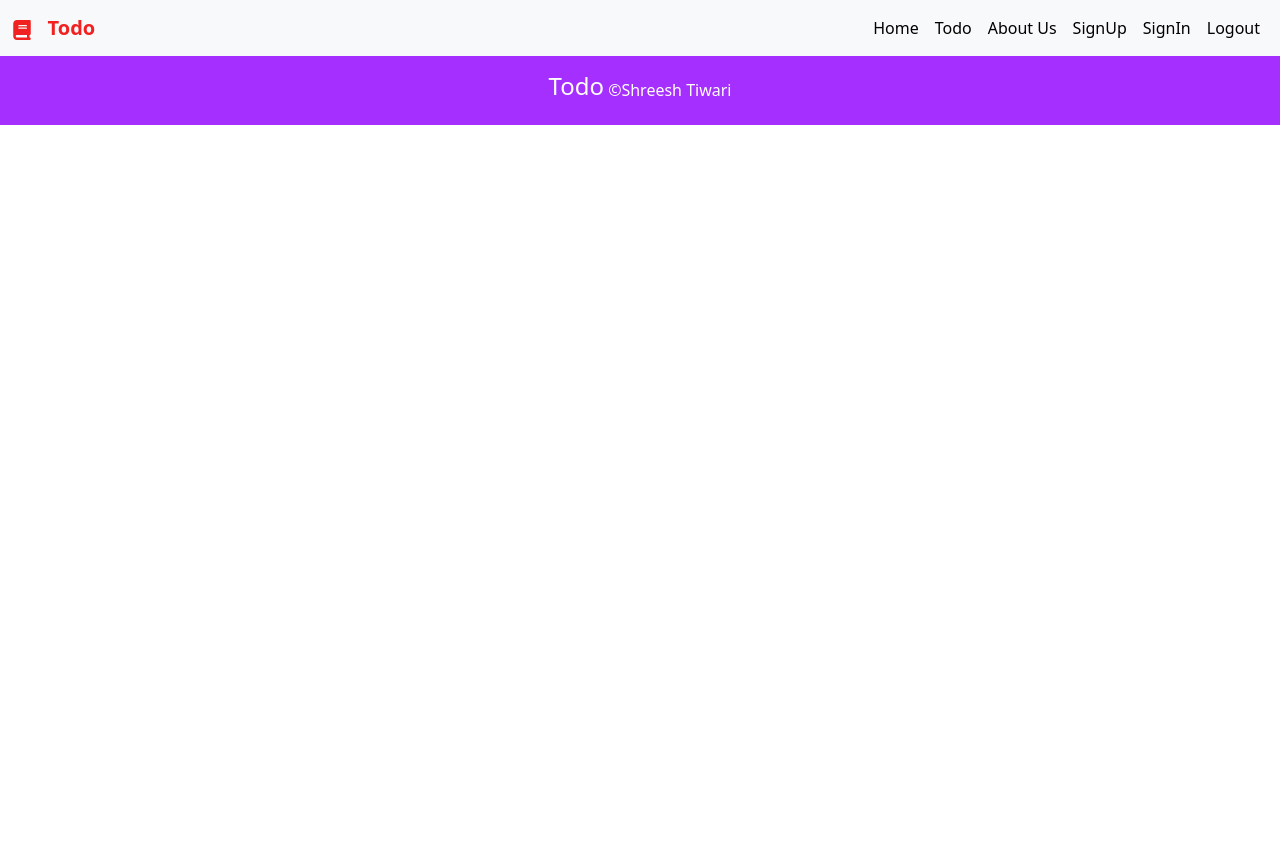
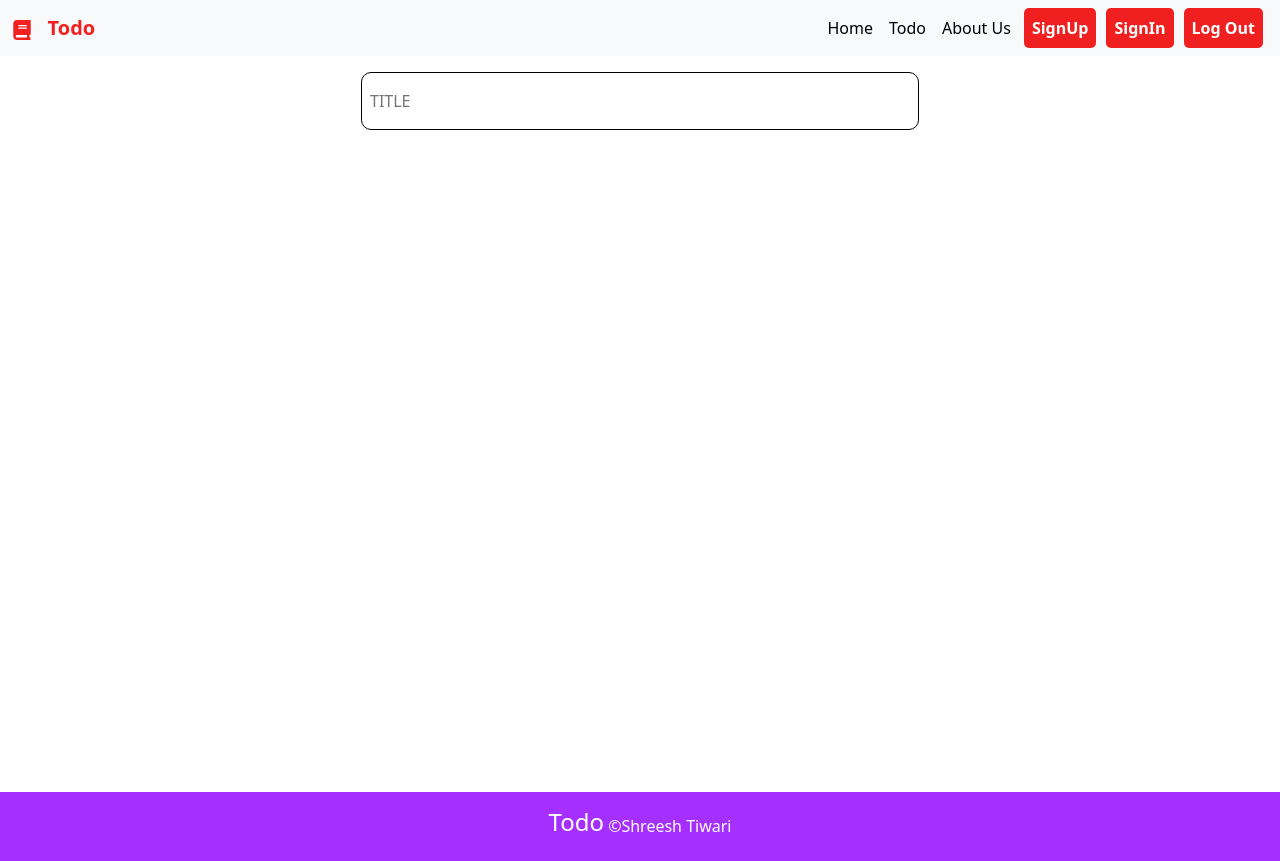
Before and after one commit to workwithshreesh/Mern-Stack-Project, a React (Create React App) app in the folder MultiUser-Todo-Mern/frontend/: page /todo in a window 1280 px wide. Before the commit the page ends 800 px from the top, so only its background shows below. Built offline with nearby package versions, Linux system fonts and the light colour scheme.

Commit message:
created todo

```diff
--- a/MultiUser-Todo-Mern/frontend/src/App.js
+++ b/MultiUser-Todo-Mern/frontend/src/App.js
@@ -6,6 +6,7 @@ import Home from "./components/home/Home"
 import Footer from "./components/footer/Footer"
 import About from "./components/about/About"
 import { BrowserRouter as Router, Routes, Route } from "react-router-dom"
+import Todo from './components/todo/todo';
 
 function App() {
   return (
@@ -16,7 +17,8 @@ function App() {
           <Route path="/" element={<Home />} />
           <Route path="/aboutus" element={<About />} />
           <Route path="/signup" element={<About />} />
-          <Route path="/signin" element={<About />} />
+          <Route path="/signin" element={<Todo />} />
+          <Route path="/todo" element={<Todo />} />
         </Routes>
       </Router>
       {/* <Home /> */}
--- a/MultiUser-Todo-Mern/frontend/src/components/navbar/Navbar.css
+++ b/MultiUser-Todo-Mern/frontend/src/components/navbar/Navbar.css
@@ -7,3 +7,18 @@
 .navbar-brand{
     color: rgba(240, 0, 0, 0.87);
 }
+
+.auth-btn {
+    background-color: rgba(240, 0, 0, 0.87);
+    color: white !important;
+    border-radius: 5px;
+    font-weight: bold;
+    text-decoration: none;
+    margin: 0 5px;
+    padding: none;
+}
+
+
+#textarea{
+    display: none;
+}
--- a/MultiUser-Todo-Mern/frontend/src/components/navbar/Navbar.jsx
+++ b/MultiUser-Todo-Mern/frontend/src/components/navbar/Navbar.jsx
@@ -18,11 +18,11 @@ const Navbar = () => {
                 <div className="collapse navbar-collapse" id="navbarNavAltMarkup">
                     <div className="navbar-nav ms-auto">
                         <Link className="nav-link active" to="/">Home</Link>
-                        <Link className="nav-link active" to="#">Todo</Link>
+                        <Link className="nav-link active" to="/todo">Todo</Link>
                         <Link className="nav-link active" to="/aboutus">About Us</Link>
-                        <Link className="nav-link active" to="/signup">SignUp</Link>
-                        <Link className="nav-link active" to="/signin">SignIn</Link>
-                        <Link className="nav-link active" href="/logout">Logout</Link>
+                        <Link className="nav-link active auth-btn" to="/signup">SignUp</Link>
+                        <Link className="nav-link active auth-btn" to="/signin">SignIn</Link>
+                        <Link className="nav-link active auth-btn" href="/logout">Log Out</Link>
                     </div>
                 </div>
                 {/* <img className="profile-image navbar-nav ms-auto" src="/assets/user-profile-icon.png" alt="Profile" /> */}
--- a/MultiUser-Todo-Mern/frontend/src/components/todo/todo.css
+++ b/MultiUser-Todo-Mern/frontend/src/components/todo/todo.css
@@ -0,0 +1,14 @@
+.todo{
+    width: 100%;
+    height: 90vh;
+}
+
+.todo-inputs{
+    border: none;
+    outline: none;
+}
+
+.todo-inputs-div{
+    border: 1px solid black;
+    border-radius: 10px;
+}
--- a/MultiUser-Todo-Mern/frontend/src/components/todo/todo.jsx
+++ b/MultiUser-Todo-Mern/frontend/src/components/todo/todo.jsx
@@ -0,0 +1,23 @@
+import React from "react";
+import "./todo.css"
+
+const Todo = () => {
+    return (
+        <div className="todo">
+            <div className="todo-main container d-flex justify-content-center align-items-center my-3">
+                <div className="d-flex flex-column todo-inputs-div w-50">
+                    <input type="text"
+                     placeholder="TITLE"
+                     className="my-2 p-2 todo-inputs"
+                     />
+                    <textarea type="text"
+                    id="textarea"
+                    placeholder="BODY"
+                    className="mb-2 p-2 todo-inputs" />
+                </div>
+            </div>
+        </div>
+    );
+}
+
+export default Todo
```
